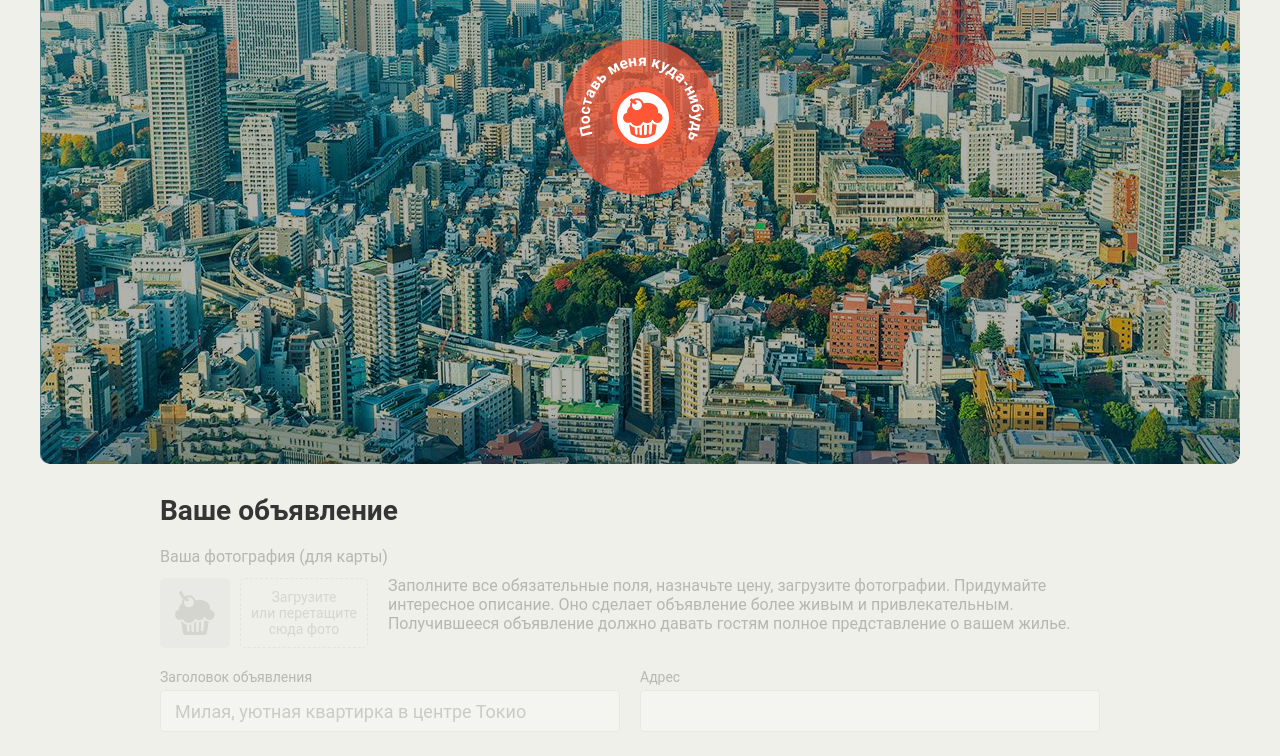
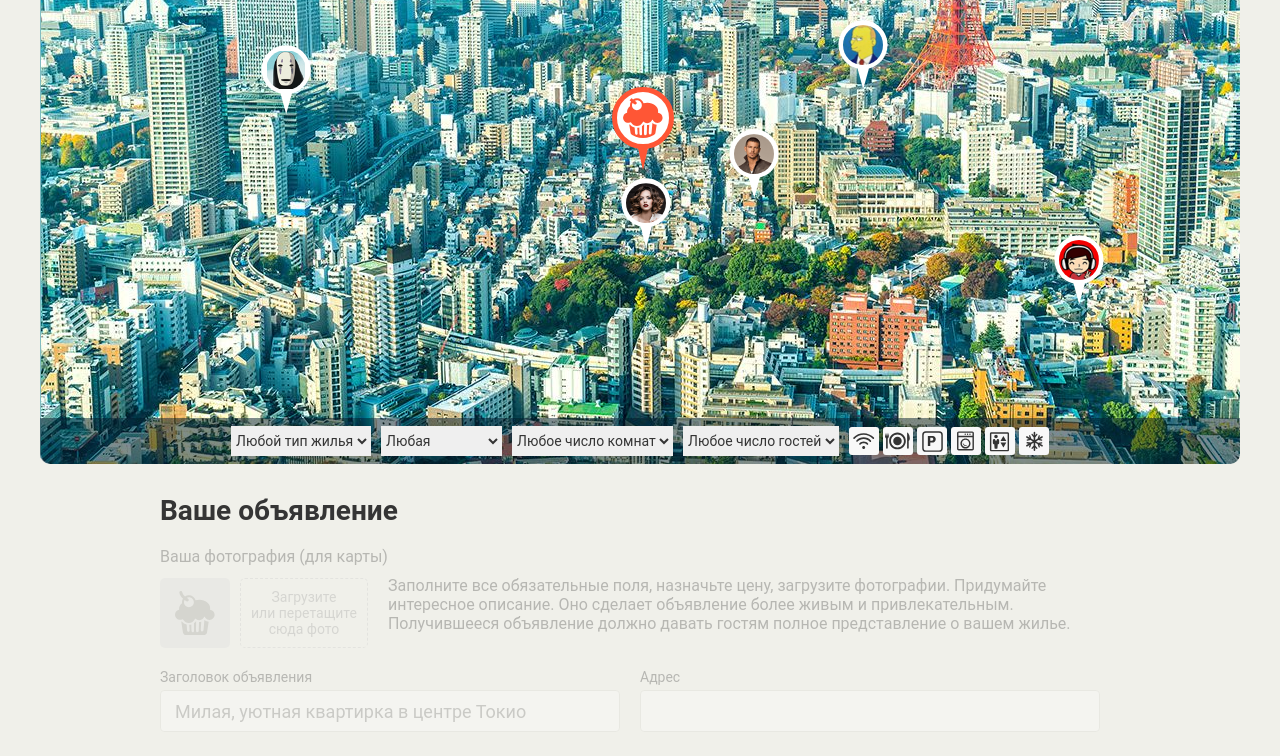
Before and after one commit to astatra/967155-keksobooking-17, a website: page index.html in a window 1280 px wide. Shown: the part 286-1042 px from the top of the page. Drawn offline with Linux system fonts and the light colour scheme; files whose address does not match are found by name.

Commit message:
Third task

```diff
--- a/index.html
+++ b/index.html
@@ -1,5 +1,6 @@
 <!DOCTYPE html>
 <html lang="ru">
+
 <head>
   <meta charset="utf-8">
   <link rel="stylesheet" href="css/normalize.css">
@@ -7,6 +8,7 @@
   <link rel="shortcut icon" href="favicon.ico" type="image/x-icon">
   <title>Кексобукинг</title>
 </head>
+
 <body>
 
   <main>
@@ -16,7 +18,7 @@
     </div>
 
     <!-- Карта объявлений -->
-    <section class="map map--faded">
+    <section class="map">
 
       <!-- Метки объявлений -->
       <div class="map__pins">
@@ -30,7 +32,9 @@
               <path d="M35,35m-23,0a23,23 0 1,1 46,0a23,23 0 1,1 -46,0" id="tophalf" />
             </defs>
             <ellipse cx="35" cy="35" rx="35" ry="35" fill="rgba(255, 86, 53, 0.7)" />
-            <text><textPath xlink:href="#tophalf" startOffset="0">Поставь меня куда-нибудь</textPath></text>
+            <text>
+              <textPath xlink:href="#tophalf" startOffset="0">Поставь меня куда-нибудь</textPath>
+            </text>
           </svg>
         </button>
       </div>
@@ -66,17 +70,22 @@
           <fieldset id="housing-features" class="map__features">
             <input type="checkbox" name="features" value="wifi" id="filter-wifi" class="map__checkbox visually-hidden">
             <label class="map__feature map__feature--wifi" for="filter-wifi">Wi-Fi</label>
-            <input type="checkbox" name="features" value="dishwasher" id="filter-dishwasher" class="map__checkbox visually-hidden">
+            <input type="checkbox" name="features" value="dishwasher" id="filter-dishwasher"
+              class="map__checkbox visually-hidden">
             <label class="map__feature map__feature--dishwasher" for="filter-dishwasher">Посудомоечная машина</label>
-            <input type="checkbox" name="features" value="parking" id="filter-parking" class="map__checkbox visually-hidden">
+            <input type="checkbox" name="features" value="parking" id="filter-parking"
+              class="map__checkbox visually-hidden">
             <label class="map__feature map__feature--parking" for="filter-parking">Парковка</label>
-            <input type="checkbox" name="features" value="washer" id="filter-washer" class="map__checkbox visually-hidden">
+            <input type="checkbox" name="features" value="washer" id="filter-washer"
+              class="map__checkbox visually-hidden">
             <label class="map__feature map__feature--washer" for="filter-washer">Стиральная машина</label>
-            <input type="checkbox" name="features" value="elevator" id="filter-elevator" class="map__checkbox visually-hidden">
+            <input type="checkbox" name="features" value="elevator" id="filter-elevator"
+              class="map__checkbox visually-hidden">
             <label class="map__feature map__feature--elevator" for="filter-elevator">Лифт</label>
-            <input type="checkbox" name="features" value="conditioner" id="filter-conditioner" class="map__checkbox visually-hidden">
+            <input type="checkbox" name="features" value="conditioner" id="filter-conditioner"
+              class="map__checkbox visually-hidden">
             <label class="map__feature map__feature--conditioner" for="filter-conditioner">Кондиционер</label>
-           </fieldset>
+          </fieldset>
         </form>
       </div>
     </section>
@@ -95,7 +104,9 @@
               <input type="file" id="avatar" name="avatar" class="ad-form-header__input visually-hidden">
               <label class="ad-form-header__drop-zone" for="avatar">Загрузите или&nbsp;перетащите сюда фото</label>
             </div>
-            <p class="ad-form-header__info">Заполните все обязательные поля, назначьте цену, загрузите фотографии. Придумайте интересное описание. Оно сделает объявление более живым и привлекательным. Получившееся объявление должно давать гостям полное представление о вашем жилье.</p>
+            <p class="ad-form-header__info">Заполните все обязательные поля, назначьте цену, загрузите фотографии.
+              Придумайте интересное описание. Оно сделает объявление более живым и привлекательным. Получившееся
+              объявление должно давать гостям полное представление о вашем жилье.</p>
           </div>
         </fieldset>
         <fieldset class="ad-form__element ad-form__element--wide">
@@ -152,22 +163,29 @@
         </fieldset>
         <fieldset class="ad-form__element ad-form__element--wide features">
           <legend>Удобства: Wi-Fi, кухня, парковка, стиралка, лифт, кондиционер</legend>
-          <input type="checkbox" name="features" value="wifi" id="feature-wifi" class="feature__checkbox visually-hidden">
+          <input type="checkbox" name="features" value="wifi" id="feature-wifi"
+            class="feature__checkbox visually-hidden">
           <label class="feature feature--wifi" for="feature-wifi">Wi-Fi</label>
-          <input type="checkbox" name="features" value="dishwasher" id="feature-dishwasher" class="feature__checkbox visually-hidden">
+          <input type="checkbox" name="features" value="dishwasher" id="feature-dishwasher"
+            class="feature__checkbox visually-hidden">
           <label class="feature feature--dishwasher" for="feature-dishwasher">Посудомоечная машина</label>
-          <input type="checkbox" name="features" value="parking" id="feature-parking" class="feature__checkbox visually-hidden">
+          <input type="checkbox" name="features" value="parking" id="feature-parking"
+            class="feature__checkbox visually-hidden">
           <label class="feature feature--parking" for="feature-parking">Парковка</label>
-          <input type="checkbox" name="features" value="washer" id="feature-washer" class="feature__checkbox visually-hidden">
+          <input type="checkbox" name="features" value="washer" id="feature-washer"
+            class="feature__checkbox visually-hidden">
           <label class="feature feature--washer" for="feature-washer">Стиральная машина</label>
-          <input type="checkbox" name="features" value="elevator" id="feature-elevator" class="feature__checkbox visually-hidden">
+          <input type="checkbox" name="features" value="elevator" id="feature-elevator"
+            class="feature__checkbox visually-hidden">
           <label class="feature feature--elevator" for="feature-elevator">Лифт</label>
-          <input type="checkbox" name="features" value="conditioner" id="feature-conditioner" class="feature__checkbox visually-hidden">
+          <input type="checkbox" name="features" value="conditioner" id="feature-conditioner"
+            class="feature__checkbox visually-hidden">
           <label class="feature feature--conditioner" for="feature-conditioner">Кондиционер</label>
         </fieldset>
         <fieldset class="ad-form__element ad-form__element--wide">
           <label class="ad-form__label" for="description">Описание (не обязательно)</label>
-          <textarea id="description" name="description" placeholder="Здесь расскажите о том, какое ваше жилье замечательное и вообще"></textarea>
+          <textarea id="description" name="description"
+            placeholder="Здесь расскажите о том, какое ваше жилье замечательное и вообще"></textarea>
         </fieldset>
         <fieldset class="ad-form__element ad-form__element--wide">
           <label class="ad-form__label">Фотографии жилья</label>
@@ -192,12 +210,15 @@
       <a class="copyright__link copyright__link--image" href="https://htmlacademy.ru/intensive/javascript">
         <img src="img/htmla-logo.svg" width="130" height="45" alt="HTML Academy" class="copyright__logo">
       </a>
-      <p>Сделано в <a class="copyright__link copyright__link--text" href="https://htmlacademy.ru/intensive/javascript">HTMLAcademy</a> &copy; 2018</p>
+      <p>Сделано в <a class="copyright__link copyright__link--text"
+          href="https://htmlacademy.ru/intensive/javascript">HTMLAcademy</a> &copy; 2018</p>
     </div>
     <ul class="footer__contacts contacts">
       <li><a href="https://twitter.com/htmlacademy_ru" class="contacts__link contacts__link--twitter">Twitter</a></li>
-      <li><a href="https://www.instagram.com/htmlacademy/" class="contacts__link contacts__link--instagram">Instagtam</a></li>
-      <li><a href="https://www.facebook.com/htmlacademy" class="contacts__link contacts__link--facebook">Facebook</a></li>
+      <li><a href="https://www.instagram.com/htmlacademy/"
+          class="contacts__link contacts__link--instagram">Instagtam</a></li>
+      <li><a href="https://www.facebook.com/htmlacademy" class="contacts__link contacts__link--facebook">Facebook</a>
+      </li>
       <li><a href="https://vk.com/htmlacademy" class="contacts__link contacts__link--vk">VK</a></li>
     </ul>
   </footer>
@@ -221,7 +242,8 @@
         <li class="popup__feature popup__feature--elevator"></li>
         <li class="popup__feature popup__feature--conditioner"></li>
       </ul>
-      <p class="popup__description">Великолепная квартира-студия в центре Токио. Подходит как туристам, так и бизнесменам. Квартира полностью укомплектована и недавно отремонтирована.</p>
+      <p class="popup__description">Великолепная квартира-студия в центре Токио. Подходит как туристам, так и
+        бизнесменам. Квартира полностью укомплектована и недавно отремонтирована.</p>
       <div class="popup__photos">
         <img src="" class="popup__photo" width="45" height="40" alt="Фотография жилья">
       </div>
@@ -230,7 +252,8 @@
 
   <!-- Метка объявления -->
   <template id="pin">
-    <button type="button" class="map__pin" style="left: 200px; top: 400px;"><img src="img/avatars/user07.png" width="40" height="40" draggable="false" alt="Метка объявления"></button>
+    <button type="button" class="map__pin" style="left: 200px; top: 400px;"><img src="img/avatars/user07.png" width="40"
+        height="40" draggable="false" alt="Метка объявления"></button>
   </template>
 
   <!-- Сообщение об успешном создании объявления -->
@@ -248,5 +271,7 @@
     </div>
   </template>
 
+  <script src="js/main.js"></script>
 </body>
+
 </html>
--- /dev/null
+++ b/js/main.js
@@ -0,0 +1,61 @@
+'use strict';
+
+var HOUSING = ['palace', 'flat', 'house', 'bungalo'];
+var MAP_WIDTH = 1200;
+var PIN_WIDTH = 50;
+var PIN_HEIGHT = 70;
+
+function getRandom(min, max) {
+  return Math.floor(Math.random() * (max - min + 1)) + min;
+}
+
+function offers(objectsNumber) {
+  var generalArray = [];
+  var minY = 130;
+  var maxY = 630;
+
+  for (var index = 0; index < objectsNumber; index++) {
+    var obj = {
+      author: {
+        avatar: 'img/avatars/user0' + (index + 1) + '.png'
+      },
+      offer: {
+        type: HOUSING[index % HOUSING.length]
+      },
+      location: {
+        x: getRandom(0, MAP_WIDTH),
+        y: getRandom(minY, maxY)
+      }
+    };
+
+    generalArray.push(obj);
+  }
+
+  return generalArray;
+}
+
+function makeSample(objects) {
+  var pinTemplate = document.querySelector('#pin');
+  var pinSample = pinTemplate.content.querySelector('.map__pin');
+  var container = document.querySelector('.map__pins');
+  var fragment = document.createDocumentFragment();
+
+  for (var i = 0; i < objects.length; i++) {
+    var wrap = pinSample.cloneNode(true);
+    var arrElement = objects[i];
+
+    wrap.style.left = (arrElement.location.x - PIN_WIDTH / 2) + 'px';
+    wrap.style.top = (arrElement.location.y - PIN_HEIGHT) + 'px';
+
+    var image = wrap.querySelector('img');
+
+    image.src = arrElement.author.avatar;
+    image.alt = arrElement.offer.type;
+
+    fragment.appendChild(wrap);
+  }
+
+  container.appendChild(fragment);
+}
+
+makeSample(offers(8));
```
Also changed, not shown: 1 other file.
